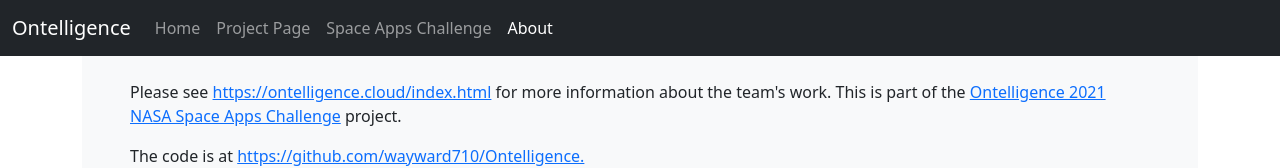
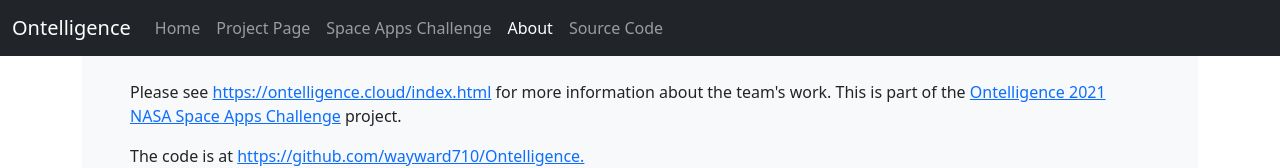
Before and after one commit to wayward710/Ontelligence, a plain HTML site: page Ontelligence/public/about.html in a window 1280 px wide. Shown: the top 168 px of the page. Drawn offline with nearby package versions, Linux system fonts and the light colour scheme.

Commit message:
Made link to source code more obvious

```diff
--- a/Ontelligence/public/about.html
+++ b/Ontelligence/public/about.html
@@ -57,6 +57,9 @@
         <li class="nav-item">
           <a class="nav-link active" href="about.html">About</a>
         </li>
+        <li class="nav-item">
+          <a class="nav-link" href="https://github.com/wayward710/Ontelligence" target="_blank">Source Code</a>
+        </li>
       </ul>
     </div>
   </div>
```
Also changed, not shown: Ontelligence/public/index.html (+3 -0 lines).
